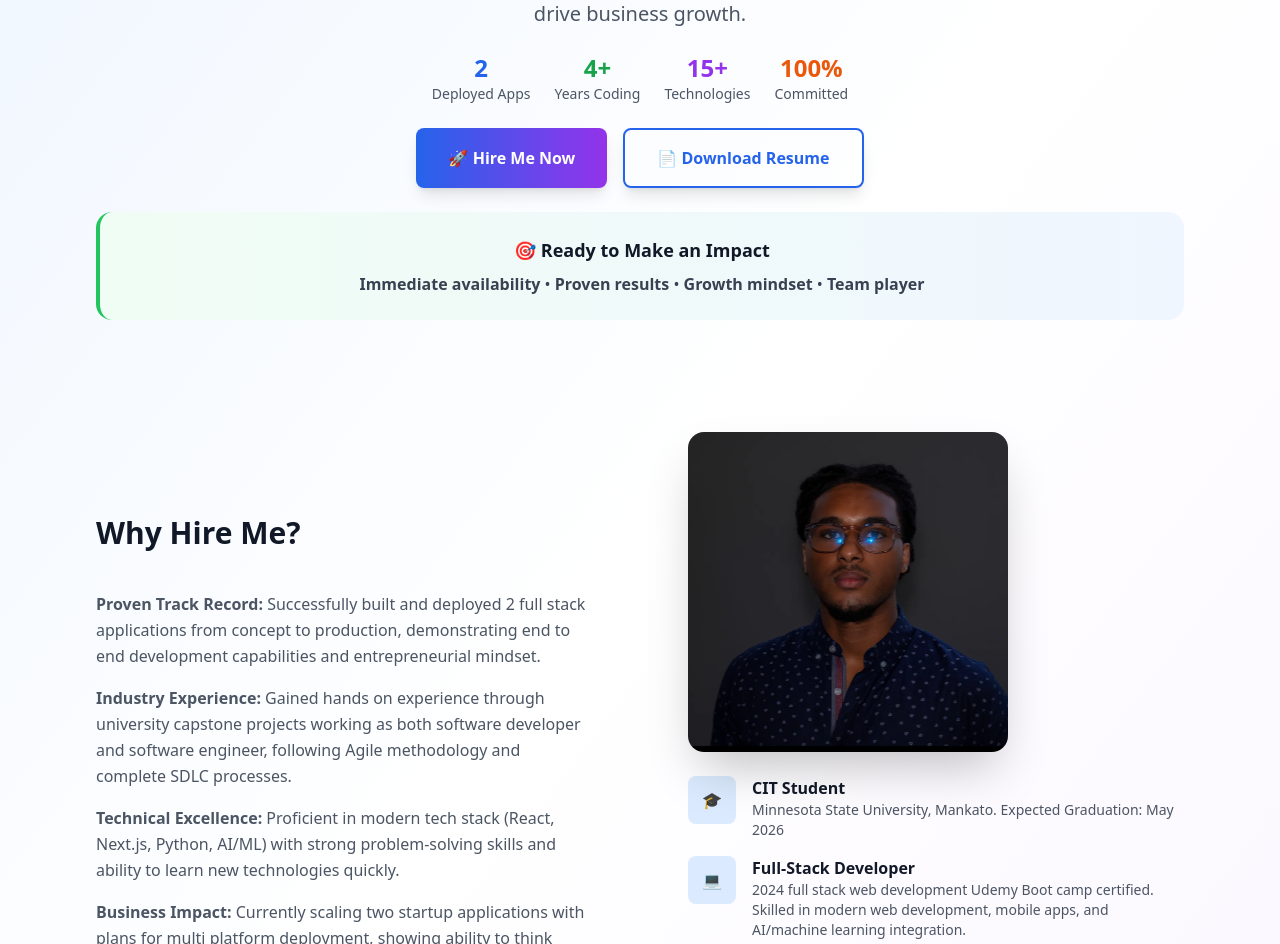
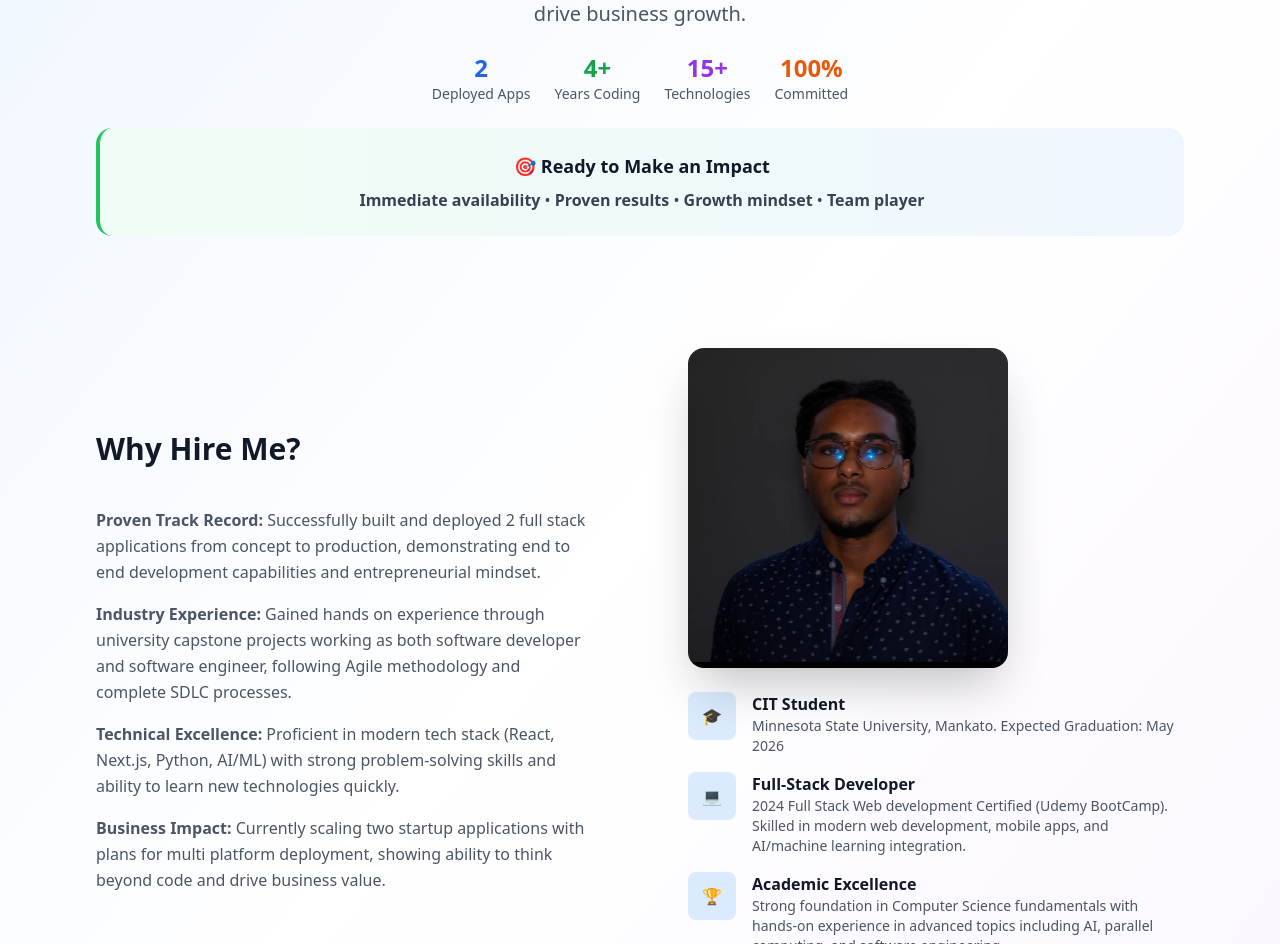
Before and after one commit to YohannesAd/YohannesAdmassie-portfolio, a React (Vite) app: page / in a window 1280 px wide. Shown: the part 268-1212 px from the top of the page. Built offline with nearby package versions, Linux system fonts and the light colour scheme.

Commit message:
vercel deployment

```diff
--- a/src/App.tsx
+++ b/src/App.tsx
@@ -1,4 +1,4 @@
-import React from 'react';
+
 import { BrowserRouter as Router, Routes, Route } from 'react-router-dom';
 import HomePage from './pages/HomePage';
 import WorkExperience1 from './data/professional/WorkExprience1';
--- a/src/components/sections/About.tsx
+++ b/src/components/sections/About.tsx
@@ -2,6 +2,7 @@ import React from 'react';
 import { motion } from 'framer-motion';
 import { useScrollAnimation } from '../../hooks';
 import { fadeInUp, fadeInLeft, fadeInRight, staggerContainer, staggerItem, hoverLift } from '../../utils/animations';
+import profileImage from '../../assets/profile.png';
 
 const About: React.FC = () => {
   // Animation hooks for different sections
@@ -52,24 +53,7 @@ const About: React.FC = () => {
               </div>
             </div>
 
-            {/* Call to Action Buttons */}
-            <div className="flex flex-col sm:flex-row gap-4 justify-center mt-8">
-              <a
-                href="#contact"
-                className="inline-flex items-center justify-center px-8 py-4 bg-gradient-to-r from-blue-600 to-purple-600 hover:from-blue-700 hover:to-purple-700 text-white font-bold rounded-lg transition-all duration-200 shadow-lg hover:shadow-xl transform hover:-translate-y-1"
-              >
-                🚀 Hire Me Now
-              </a>
-              <a
-                href="/resume.pdf"
-                target="_blank"
-                rel="noopener noreferrer"
-                download="Yohannes_Admassie_Resume.pdf"
-                className="inline-flex items-center justify-center px-8 py-4 border-2 border-blue-600 text-blue-600 hover:bg-blue-600 hover:text-white font-bold rounded-lg transition-all duration-200 shadow-lg hover:shadow-xl transform hover:-translate-y-1"
-              >
-                📄 Download Resume
-              </a>
-            </div>
+
 
             {/* Value Proposition Banner */}
             <div className="mt-8 p-6 bg-gradient-to-r from-green-50 to-blue-50 rounded-2xl border-l-4 border-green-500">
@@ -128,7 +112,7 @@ const About: React.FC = () => {
                   {...hoverLift}
                 >
                   <img
-                    src="/src/assets/profile.png"
+                    src={profileImage}
                     alt="Yohannes Admassie"
                     className="w-64 h-64 md:w-80 md:h-80 rounded-2xl shadow-2xl object-cover"
                   />
@@ -164,7 +148,7 @@ const About: React.FC = () => {
                   </div>
                   <div className="flex-1 min-w-0">
                     <h4 className="font-semibold text-gray-900 break-words">Full-Stack Developer</h4>
-                    <p className="text-gray-600 text-sm break-words">2024 full stack web development Udemy Boot camp certified.
+                    <p className="text-gray-600 text-sm break-words">2024 Full Stack Web development Certified (Udemy BootCamp).
                       Skilled in modern web development, mobile apps, and AI/machine learning integration.</p>
                   </div>
                 </motion.div>
@@ -192,7 +176,7 @@ const About: React.FC = () => {
                     <span className="text-blue-600 font-bold">📚</span>
                   </div>
                   <div className="flex-1 min-w-0">
-                    <h4 className="font-semibold text-gray-900 break-words">Addtional courses</h4>
+                    <h4 className="font-semibold text-gray-900 break-words">Additional courses</h4>
                     <p className="text-gray-600 text-sm break-words"> Data Structure And Algorithms,
                        Operating Systems, Computer Architecture, Topics In Information Management Systems, Database And Information Security, Programing Language</p>
                   </div>
--- a/src/components/sections/PersonalProjects.tsx
+++ b/src/components/sections/PersonalProjects.tsx
@@ -35,10 +35,10 @@ const PersonalProjects: React.FC = () => {
         </div>
 
         <p className="text-gray-600 mb-4 leading-relaxed">
-          Built and launched the first version of a full-stack fitness application designed to help users
-          track workouts, monitor progress, and calculate calories — inspired by real fitness experience
-          and built with real users in mind. The app features a video-based exercise library, a calorie
-          calculator, and a journaling system with file/image attachments for tracking progress.
+          Built and launched the first version of a full-stack fitness application designed to help users track workouts,
+          monitor progress, and receive personalized calorie and nutrition recommendations. Inspired by my own long-term fitness journey,
+           the app addresses real user needs with features like a video-based exercise library, a calorie calculators,
+          and a journaling system that supports notes, file uploads, and images for visual progress tracking.
         </p>
 
         <div className="space-y-3 mb-4">
@@ -66,21 +66,14 @@ const PersonalProjects: React.FC = () => {
         {/* Project Links */}
         <div className="flex flex-col sm:flex-row gap-3 mb-4">
           <a
-            href="https://hiwot-fit.vercel.app"
+            href="https://hiwot-fit-app.vercel.app/"
             target="_blank"
             rel="noopener noreferrer"
             className="inline-flex items-center justify-center px-4 py-2 bg-purple-600 hover:bg-purple-700 text-white text-sm font-medium rounded-lg transition-colors duration-200"
           >
             🚀 View Live App
           </a>
-          <a
-            href="https://github.com/YohannesAd/hiwot-fit"
-            target="_blank"
-            rel="noopener noreferrer"
-            className="inline-flex items-center justify-center px-4 py-2 border border-purple-600 text-purple-600 hover:bg-purple-600 hover:text-white text-sm font-medium rounded-lg transition-colors duration-200"
-          >
-            📂 View Code
-          </a>
+
         </div>
 
         <div className="flex flex-wrap gap-2 mb-4">
@@ -121,7 +114,7 @@ const PersonalProjects: React.FC = () => {
 
         <p className="text-gray-600 mb-4 leading-relaxed">
           Designed and developed a mobile-first diabetes management application inspired by my father's
-          lifelong struggle with diabetes. GlucoVision empowers diabetic patients to easily track their
+          lifelong struggle with diabetes. GlucoVision helps diabetic patients to easily track their
           blood sugar levels, visualize trends, and generate medical-grade PDF reports to share with doctors.
           It also features a real-time AI assistant powered by OpenAI and machine learning models for
           personalized insights and glucose trend predictions.
@@ -156,21 +149,14 @@ const PersonalProjects: React.FC = () => {
         {/* Project Links */}
         <div className="flex flex-col sm:flex-row gap-3 mb-4">
           <a
-            href="https://glucovision.vercel.app"
+            href="https://yohannesad.github.io/glucovision-installation/"
             target="_blank"
             rel="noopener noreferrer"
             className="inline-flex items-center justify-center px-4 py-2 bg-blue-600 hover:bg-blue-700 text-white text-sm font-medium rounded-lg transition-colors duration-200"
           >
             🚀 View Live App
           </a>
-          <a
-            href="https://github.com/YohannesAd/glucovision"
-            target="_blank"
-            rel="noopener noreferrer"
-            className="inline-flex items-center justify-center px-4 py-2 border border-blue-600 text-blue-600 hover:bg-blue-600 hover:text-white text-sm font-medium rounded-lg transition-colors duration-200"
-          >
-            📂 View Code
-          </a>
+
         </div>
 
         <div className="flex flex-wrap gap-2 mb-4">
--- a/src/utils/index.ts
+++ b/src/utils/index.ts
@@ -46,7 +46,7 @@ export const debounce = <T extends (...args: any[]) => any>(
   func: T,
   wait: number
 ): ((...args: Parameters<T>) => void) => {
-  let timeout: NodeJS.Timeout;
+  let timeout: ReturnType<typeof setTimeout>;
   return (...args: Parameters<T>) => {
     clearTimeout(timeout);
     timeout = setTimeout(() => func(...args), wait);
```
